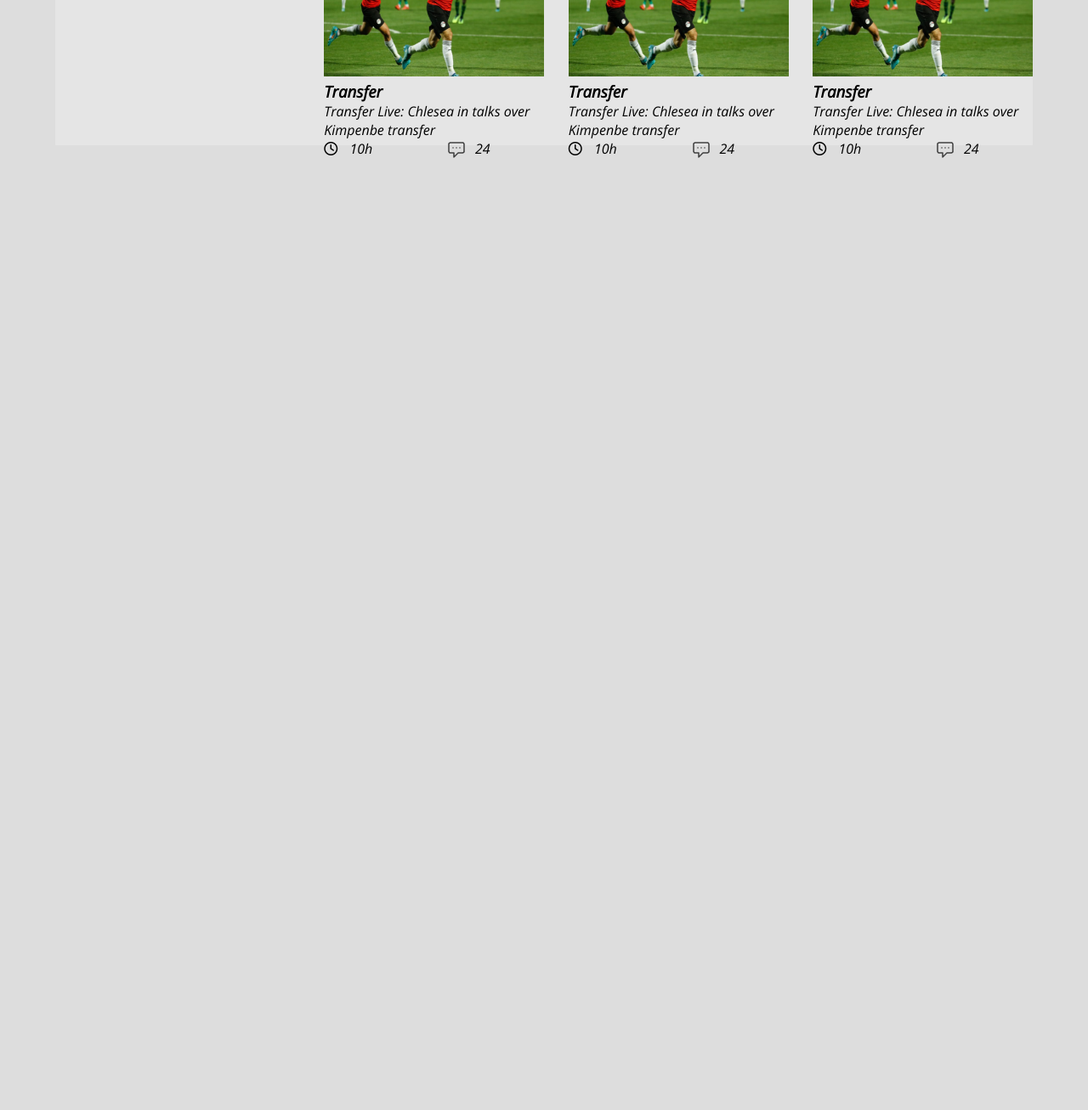
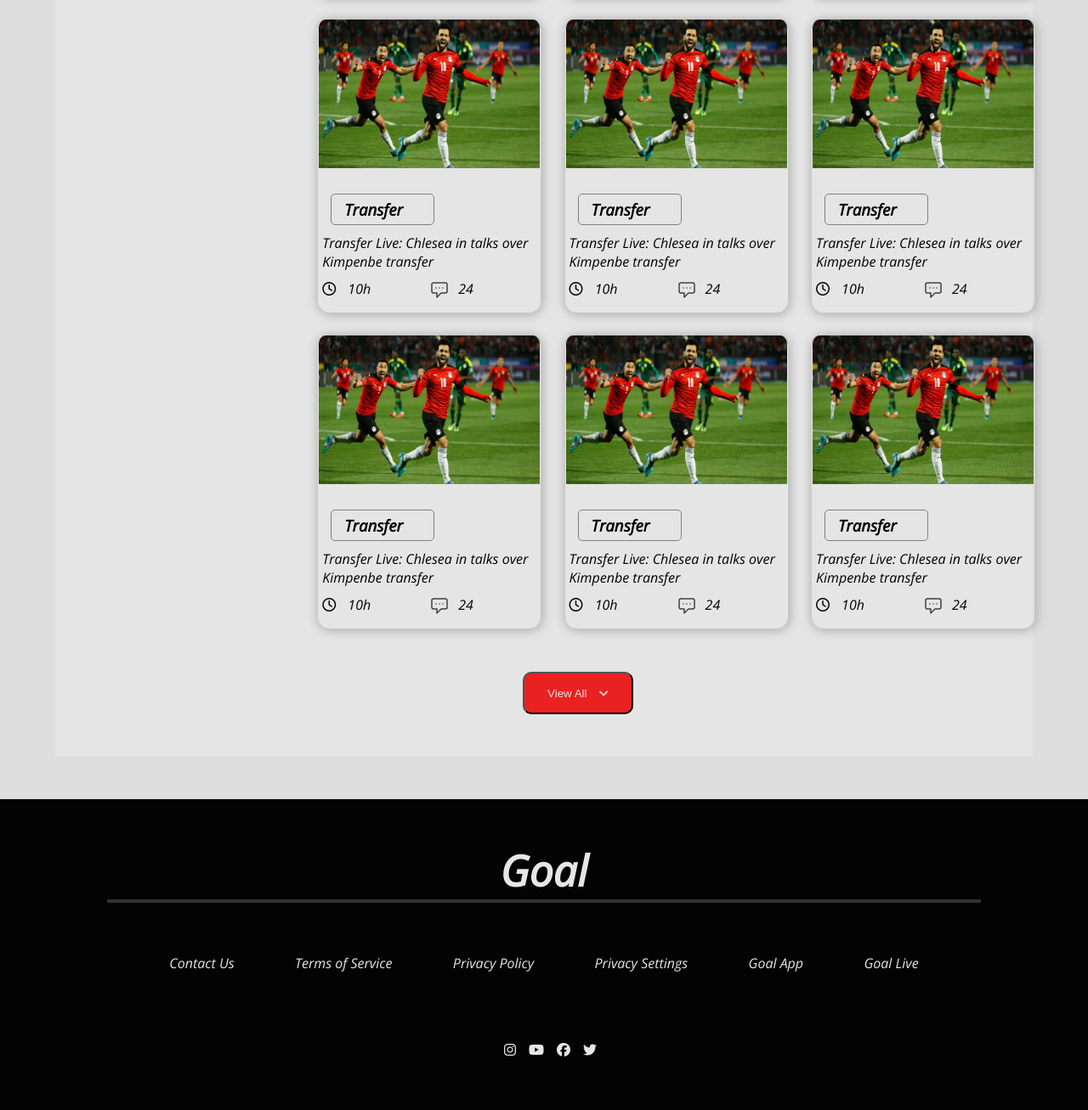
Before and after one commit to Rifat7432/Assignment-2, a plain HTML site: page index.html in a window 1280 px wide. Shown: the part 1020-2327 px from the top of the page at 85% size. Before the commit the page ends 1208 px from the top, so only its background shows below. Drawn offline with nearby package versions, Linux system fonts and the light colour scheme; a web font is replaced by a local one.

Commit message:
forth commit

```diff
--- a/index.html
+++ b/index.html
@@ -4,7 +4,7 @@
     <meta charset="UTF-8" />
     <meta http-equiv="X-UA-Compatible" content="IE=edge" />
     <meta name="viewport" content="width=device-width, initial-scale=1.0" />
-    <title>Document</title>
+    <title>Live world cup 2022</title>
     <!-- google fonts link -->
     <link rel="preconnect" href="https://fonts.googleapis.com" />
     <link rel="preconnect" href="https://fonts.gstatic.com" crossorigin />
@@ -168,9 +168,100 @@
               </div>
 
             </div>
+            <div class="match">
+              <img class="top-image-blog" src="./image/Blog Image.png" alt="" />
+              <div class="match-detail">
+                  <h3>Transfer</h3>
+              <p>Transfer Live: Chlesea in talks over Kimpenbe transfer</p>
+              <div class="match-info">
+                <div class="match-time">
+                    <i class="fa-regular fa-clock"></i>
+                    <span>10h</span>
+                </div>
+                <div class="match-chats">
+                    <img src="./image/Chat Icon.png" alt="">
+                    <span>24</span>
+                </div>
+              </div>
+              </div>
+
+            </div>
+            <div class="match">
+              <img class="top-image-blog" src="./image/Blog Image.png" alt="" />
+              <div class="match-detail">
+                  <h3>Transfer</h3>
+              <p>Transfer Live: Chlesea in talks over Kimpenbe transfer</p>
+              <div class="match-info">
+                <div class="match-time">
+                    <i class="fa-regular fa-clock"></i>
+                    <span>10h</span>
+                </div>
+                <div class="match-chats">
+                    <img src="./image/Chat Icon.png" alt="">
+                    <span>24</span>
+                </div>
+              </div>
+              </div>
+
+            </div>
+            <div class="match">
+              <img class="top-image-blog" src="./image/Blog Image.png" alt="" />
+              <div class="match-detail">
+                  <h3>Transfer</h3>
+              <p>Transfer Live: Chlesea in talks over Kimpenbe transfer</p>
+              <div class="match-info">
+                <div class="match-time">
+                    <i class="fa-regular fa-clock"></i>
+                    <span>10h</span>
+                </div>
+                <div class="match-chats">
+                    <img src="./image/Chat Icon.png" alt="">
+                    <span>24</span>
+                </div>
+              </div>
+              </div>
+
+            </div>
           </div>
         </article>
       </section>
+      <section>
+        <div class="view-button">
+          <button>View All
+            <i class="fa-solid fa-angle-down"></i>
+            </button>
+        </div>
+      </section>
+
     </main>
+    <footer>
+      <div class="footer">
+          <div class="footer-items">
+          <div class="footer-title">
+            <h1>Goal</h1>
+          </div>
+          <hr>
+          <div class="footer-items-lists">
+            <div class="footer-items-list"> <ul>
+              <li><a href="#">Contact Us</a> </li>
+              <li><a href="#">Terms of Service</a></li>
+              <li><a href="#">Privacy Policy </a></li>
+              <li><a href="#">Privacy Settings</a></li>
+              <li><a href="#">Goal App </a></li>
+              <li><a href="#">Goal Live</a></li>
+            </ul></div>
+            <div class="footer-item-icon"><ul>
+              <li><a href=""><i class="fa-brands fa-instagram"></i></a></li>
+              <li><a href=""><i class="fa-brands fa-youtube"></i></a></li>
+              <li><a href=""><i class="fa-brands fa-facebook"></i></a></li>
+              <li><a href=""><i class="fa-brands fa-twitter"></i></a></li>
+            </ul></div>
+          </div>
+        </div>
+
+        </div>
+      </div>
+
+    </footer>
   </body>
 </html>
--- a/style.css
+++ b/style.css
@@ -1,5 +1,5 @@
 *{
-    margin: 0;
+    margin: 0 0;
     padding: 0;
 }
 body{
@@ -17,8 +17,22 @@ main{
 h1{
     font-size: 50px;
 }
+h3{
+    border-radius: 5px;
+    margin-left:10px;
+    padding: 5px 15px;
+    border: 1px solid gray;
+    display: inline-block;
+    height: 25px;
+    width: 90px;
+}
 span{
     padding-left:10px ;
+    }
+    hr{
+        width: 100%;
+        border: 2px solid rgb(49, 49, 49);
+
     }
 /* top-banner */
 .top-banner{
@@ -75,10 +89,12 @@ width: 90%;
     margin-top: 100px;
     display: grid;
     grid-template-columns: repeat(2,25% 75%);
-    grid-column-gap: 2.5%;
+    grid-column-gap: 1.8%;
+
 }
 /*  side buttons bar */
 .button-bar{
+    margin-top: 25px;
     padding: 10px;
     background-color: #302d2d;
     border-radius: 15px;
@@ -113,15 +129,38 @@ margin: 10px auto;
 .matchs{
     display: grid;
     grid-template-columns: repeat(3,1fr);
-grid-row-gap: 3%;
+/* grid-row-gap: 5%; */
+grid-column-gap: 1%;
 }
+.match{
+    box-shadow: 1px 1px 12px 1px #afafaf;
+    display: flex;
+    flex-direction: column;
+    justify-content: center;
+    align-items: center;
+    max-width: 93%;
+    border: 1px solid #cac8c8;
+    border-radius: 15px;
+    margin-top: 25px;
 
+}
 .top-image-blog{
     width: 260px;
     height: 175px;
-    max-width: 90%;
+    max-width: 100%;
+}
+.match-detail{
+    box-sizing: border-box;
+    padding: 0px 5px;
+    margin-top:30px;
+}
+
+.match-detail p{
+    margin-top: 10px;
 }
 .match-info{
+    margin-bottom: 15px;
+    margin-top: 10px;
     display: grid;
     grid-template-columns: repeat(2,1fr);
     justify-content: space-evenly;
@@ -129,3 +168,70 @@ grid-row-gap: 3%;
 .match-chats{
     display: flex
 }
+
+/* view all button */
+.view-button{
+    height: 100px;
+    width: 50px;
+    margin: 50px auto;
+}
+.view-button button{
+    height: 50px;
+    width: 130px;
+    background-color: #e92121;
+    color: #E5E5E5;
+    border-radius: 10px;
+
+}
+.view-button button i{
+    margin-left: 10px;
+}
+/* stye fo footer */
+.footer{
+    background-color: #030303;
+    color: #e6e6e6;
+    margin-bottom: 0px;
+}
+.footer-items{
+    padding-top: 50px;
+    padding-bottom: 60px;
+    margin: 0 auto;
+    height: 80%;
+    width: 80%;
+    display: flex;
+    flex-direction: column;
+    align-items: center;
+    justify-content: center;
+}
+.footer-items-lists{
+ width: 100%;
+ margin-top:60px;
+
+}
+.footer-items-list ul{
+width: 100%;
+    display: flex;
+    justify-content: space-evenly;
+    list-style: none;
+}
+.footer-items-list ul li a{
+
+text-decoration: none;
+color: #e6e6e6;
+}
+.footer-item-icon{
+    width: 100%;
+    margin-top:80px;
+}
+.footer-item-icon ul{
+    width: 100%;
+    display: flex;
+    justify-content: center;
+    list-style: none;
+}
+
+.footer-item-icon ul li a{
+    margin-left: 15px;
+    text-decoration: none;
+    color: #e6e6e6;
+}
```
